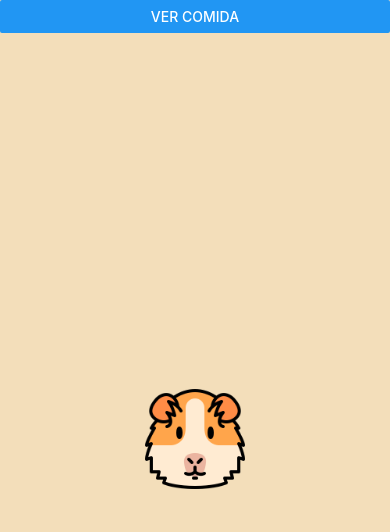
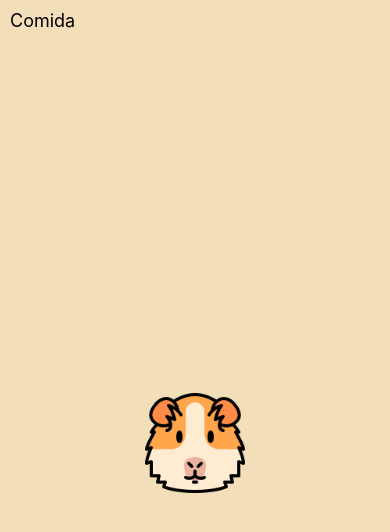
Before and after one commit to armandotechno/cuiApp, a React Native app: screen /Home in a window 390 px wide. Shown: the top 532 px of the page. Built offline with nearby package versions, Linux system fonts and the light colour scheme.

Commit message:
Agregando un estilo para el botón de navegar

```diff
--- a/src/screens/HomeScreen.tsx
+++ b/src/screens/HomeScreen.tsx
@@ -1,6 +1,7 @@
-import { Button, Text, View } from 'react-native';
+import { Button, Text, TouchableOpacity, View } from 'react-native';
 import { Logo } from '../components/Logo';
 import { StackScreenProps } from '@react-navigation/stack';
+import { buttonStyle } from '../theme/buttonTheme';
 
 interface Props extends StackScreenProps<any, any>{};
 
@@ -11,11 +12,17 @@ export const HomeScreen = ( { navigation }: Props ) => {
         // justifyContent: 'center'
         flex: 1
       }}>
-        <View>
-          <Button
-            title='Ver Comida'
+        <View style={{
+          // backgroundColor: 'red'
+          padding: 10
+        }}>
+          <TouchableOpacity
+            activeOpacity={ 0.7 }
             onPress={ () => navigation.navigate('ComidaScreen') }
-          />
+          >
+            <Text style={ buttonStyle.text }>Comida</Text>
+          </TouchableOpacity>
+
         </View>
 
         <View style={{
--- /dev/null
+++ b/src/theme/buttonTheme.tsx
@@ -0,0 +1,8 @@
+import { StyleSheet } from "react-native";
+
+export const buttonStyle = StyleSheet.create({
+    text: {
+        color: 'black',
+        fontSize: 18
+    }
+});
```
